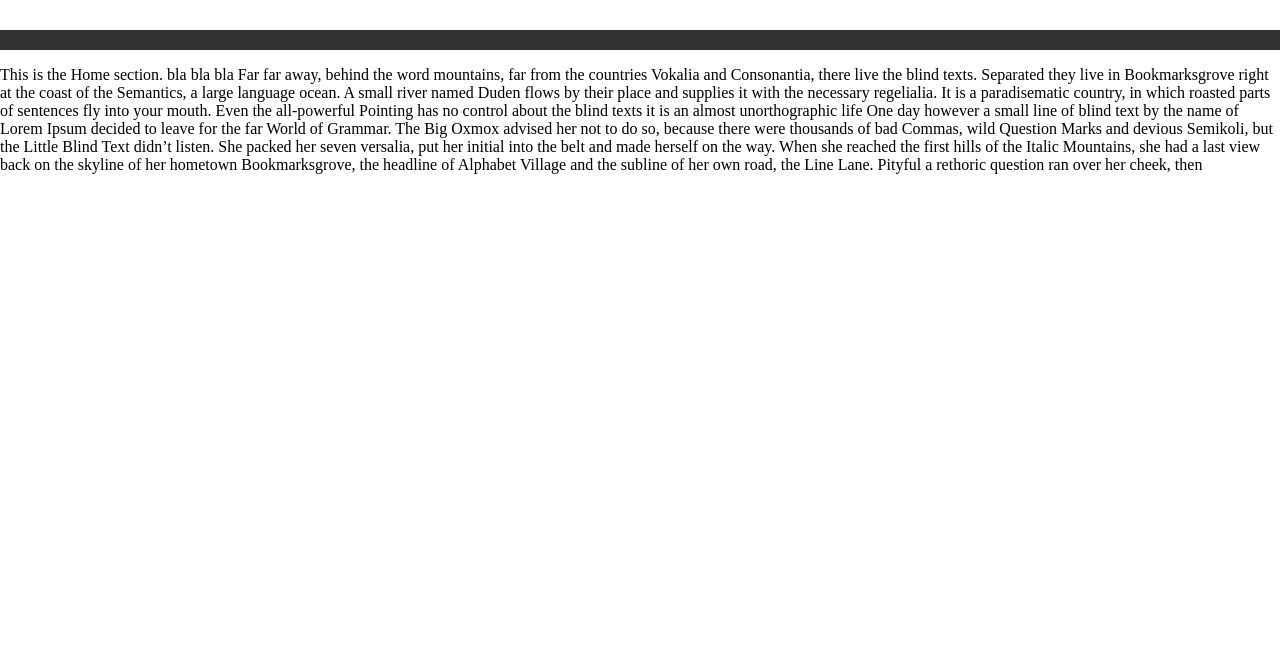
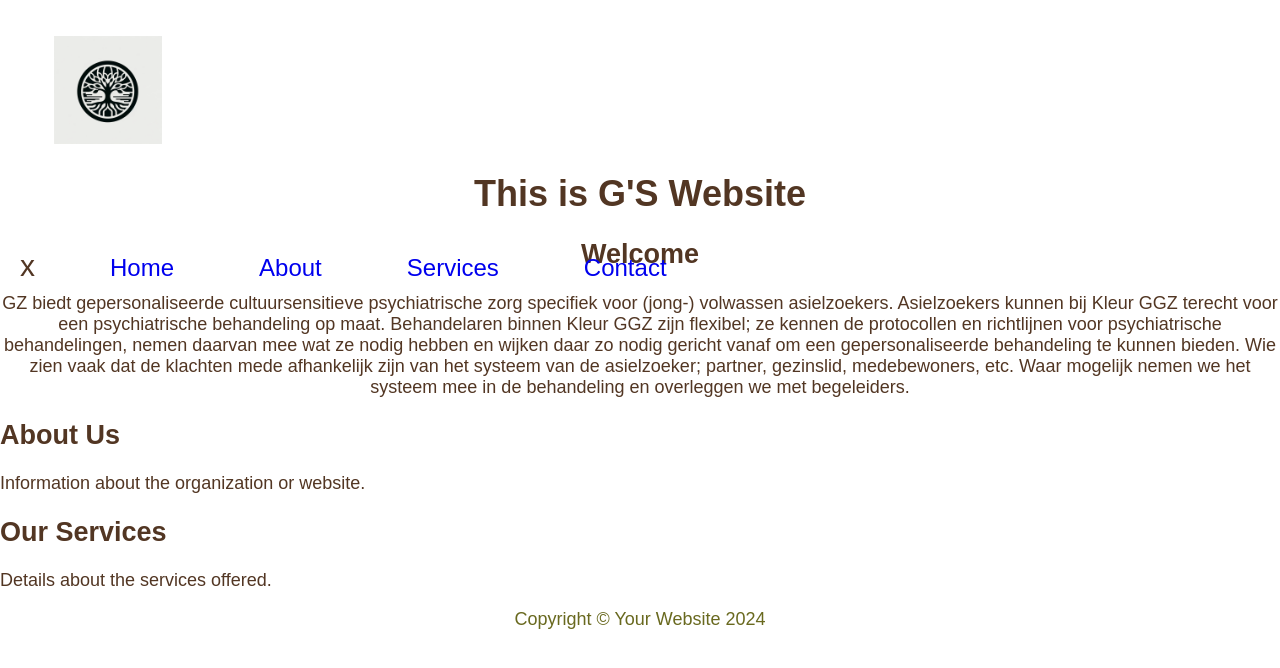
Before and after one commit to PetyaKatsarova/static-webiste, a plain HTML site: page index.html in a window 1280 px wide. Drawn offline with Linux system fonts and the light colour scheme.

Commit message:
work in progress

```diff
--- a/index.html
+++ b/index.html
@@ -1,42 +1,49 @@
 <!DOCTYPE html>
-<html class="no-js" lang="en-US">
-
+<html lang="en">
 <head>
-	<meta charset="UTF-8">
-	<meta name="viewport" content="width=device-width, initial-scale=1.0">
-	<title>Unwind with Anna</title>
-	<link rel="stylesheet" href="./styles/index.css">
-
+    <meta charset="UTF-8">
+    <meta name="viewport" content="width=device-width, initial-scale=1.0">
+    <title>TODO</title>
+    <link rel="stylesheet" href="styles/index.css">
+</head>
 <body>
-	<header>
-		<nav>
-			<button class="toggle-button">Menu</button>
-			<ul class="navbar">
-				<li><a href="#home">Home</a></li>
-				<li><a href="#about">About</a></li>
-				<li><a href="#services">Services</a></li>
-				<li><a href="#contact">Contact</a></li>
+    <header>
+		<img class="logo" src="images/globalroots2.webp" />
+        <h1 class="title">This is G'S Website</h1>
+		<nav id="mobileNav">
+			<div id="menuIcon" class="mobile-nav-link">☰</div>
+			<ul id="menuItems" class="hidden">
+				<li id="closeIcon" >x</li>
+				<li class="mobile-nav-link"><a href="#home" >Home</a></li>
+				<li class="mobile-nav-link"><a href="#about" >About</a></li>
+				<li class="mobile-nav-link"><a href="#services" >Services</a></li>
+				<li class="mobile-nav-link"><a href="#contact" >Contact</a></li>
 			</ul>
 		</nav>
-	</header>
-	<section id="home">
-		<!-- <h1>Welcome to Our Website</h1> -->
-		<p class="text">This is the Home section. bla bla bla
-			Far far away, behind the word mountains, far from the countries Vokalia and Consonantia, there live the
-			blind texts. Separated they live in Bookmarksgrove right at the coast of the Semantics, a large language
-			ocean. A small river named Duden flows by their place and supplies it with the necessary regelialia. It
-			is a paradisematic country, in which roasted parts of sentences fly into your mouth. Even the
-			all-powerful Pointing has no control about the blind texts it is an almost unorthographic life One day
-			however a small line of blind text by the name of Lorem Ipsum decided to leave for the far World of
-			Grammar. The Big Oxmox advised her not to do so, because there were thousands of bad Commas, wild
-			Question Marks and devious Semikoli, but the Little Blind Text didn’t listen. She packed her seven
-			versalia, put her initial into the belt and made herself on the way. When she reached the first hills of
-			the Italic Mountains, she had a last view back on the skyline of her hometown Bookmarksgrove, the
-			headline of Alphabet Village and the subline of her own road, the Line Lane. Pityful a rethoric question
-			ran over her cheek, then
-		</p>
-	</section>
+    </header>
+    <main>
+        <section id="home" class="title">
+            <h2>Welcome</h2>
+            <p>GZ biedt gepersonaliseerde cultuursensitieve psychiatrische zorg specifiek voor (jong-) volwassen asielzoekers.
+
+				Asielzoekers kunnen bij Kleur GGZ terecht voor een psychiatrische behandeling op maat.
+
+				Behandelaren binnen Kleur GGZ zijn flexibel; ze kennen de protocollen en richtlijnen voor psychiatrische behandelingen, nemen daarvan mee wat ze nodig hebben en wijken daar zo nodig gericht vanaf om een gepersonaliseerde behandeling te kunnen bieden.
+
+				Wie zien vaak dat de klachten mede afhankelijk zijn van het systeem van de asielzoeker; partner, gezinslid, medebewoners, etc. Waar mogelijk nemen we het systeem mee in de behandeling en overleggen we met begeleiders.</p>
+        </section>
+        <section id="about">
+            <h2>About Us</h2>
+            <p>Information about the organization or website.</p>
+        </section>
+        <section id="services">
+            <h2>Our Services</h2>
+            <p>Details about the services offered.</p>
+        </section>
+    </main>
+    <footer>
+        <p>Copyright © Your Website 2024</p>
+    </footer>
+    <script src="js/index.js"></script>
 </body>
-<script src="./js/index.js"></script>
-
 </html>
--- a/js/index.js
+++ b/js/index.js
@@ -1,8 +1,16 @@
-document.addEventListener('DOMContentLoaded', function() {
-    const toggleButton = document.querySelector('.toggle-button');
-    const navbar = document.querySelector('.navbar');
+function toggleMenu() {
+    var menuItems = document.getElementById("menuItems");
+    if (menuItems.classList.contains("hidden")) {
+        menuItems.classList.remove("hidden");
+        menuItems.classList.add("show");
+    } else {
+        menuItems.classList.add("hidden");
+        menuItems.classList.remove("show");
+    }
+}
 
-    toggleButton.addEventListener('click', function() {
-        navbar.classList.toggle('active');
-    });
-});
+document.querySelectorAll(".mobile-nav-link").forEach(el => {
+    el.addEventListener("click", () => {
+        toggleMenu()
+    })
+})
--- a/styles/index.css
+++ b/styles/index.css
@@ -1,71 +1,134 @@
-body, ul {
+/* Basic styles with a mobile-first approach */
+body, header, main, footer {
+    font-family: 'Arial', sans-serif;
     margin: 0;
     padding: 0;
+    color: #523623;
+    /* color: orange; */
 }
 
-header {
-    background-color: #333;
-    color: white;
-    padding: 10px 20px;
-    position: relative;
-    margin-top: 30px;
+footer {
+      color: #69691f;
+      text-align: center;
+      font-weight: 300;
 }
 
-.navbar {
-    list-style: none;
-    display: block;
-    width: 100%;
+.logo {
+    width: 6em;
+    height: auto;
+    margin: 2em 0 0 3em;
+}
+
+.title {
     text-align: center;
 }
 
-.navbar li {
-    display: block;
-    padding: 10px;
+nav ul {
+    list-style-type: none;
+    padding: 0;
+    text-align: center;
 }
 
-.navbar a {
+nav ul li {
+    display: inline-block;
+    margin-right: 10px;
+}
+
+/* Responsive design adjustments */
+@media (min-width: 600px) {
+    nav ul li {
+        margin-right: 20px;
+    }
+}
+
+/* Additional styles for larger screens */
+@media (min-width: 800px) {
+    nav ul li {
+        display: inline;
+    }
+}
+
+/* mobile nav bar lines */
+
+#menuIcon {
+    cursor: pointer;
+    font-size: 30px;
+    text-align: center;
+}
+
+#menuItems {
+    list-style-type: none;
+    padding: 0;
+    margin: 0;
+    position: absolute;
+    width: 100%;
+    text-align: left;
+    display: none;
+}
+
+#menuItems li {
+    padding: 10px;
+    border-bottom: 1px solid #fff;
+    font-size: 24px;
+}
+
+#menuItems li a {
     text-decoration: none;
-    color: white;
-    font-weight: bold;
+}
+
+#menuItems li:first-child {
+    border: none;
+    text-align: right;
+    font-size: 30px;
+}
+
+.hidden {
+    display: none;
+}
+
+/* When menuItems is not hidden */
+.show {
     display: block;
 }
 
-.navbar a:hover {
-    color: #ddd;
+/* from tablet and laptop */
+@media (min-width: 768px) {
+    /* Your CSS rules for tablets */
+    body {
+        font-size: 16px; /* Larger font size for tablet */
+    }
+
+    #menuIcon {
+        display: none; /* Hide hamburger menu on tablet size */
+    }
+
+    #menuItems {
+        display: block; /* Always show menu items inline */
+    }
+
+    #menuItems li {
+        display: inline-block; /* Display menu items in a row */
+        padding: 10px 15px; /* Adjust padding for tablet size */
+    }
+
+    #menuItems li a {
+        padding: 10px; /* Padding around links for easier clicking */
+    }
+
+    /* Additional styles can be added here */
 }
 
-/* Toggle Button */
-.toggle-button {
-    position: absolute;
-    top: 15px;
-    right: 20px;
-    display: block;
-    cursor: pointer;
-}
 
-/* Hide toggle button on larger screens */
-@media (min-width: 768px) {
-    .toggle-button {
-        display: none;
+/*  laptop only */
+@media (min-width: 992px) {
+    /* Your CSS rules for desktop */
+    body {
+        font-size: 18px; /* Larger font size for desktop */
     }
 
-    .navbar {
-        display: flex;
-        justify-content: flex-end;
+    #menuItems li {
+        padding: 10px 20px; /* Adjust padding for desktop size */
     }
 
-    .navbar li {
-        display: inline;
-        padding: 0 10px;
-    }
+    /* Additional styles can be added here */
 }
-
-/* Hidden menu in mobile view */
-.navbar {
-    display: none;
-}
-
-/* Show menu when .active is added via JavaScript */
-.navbar.active {
-    display: block;
-}
```
Also changed, not shown: images/globalroots2.webp (added).
